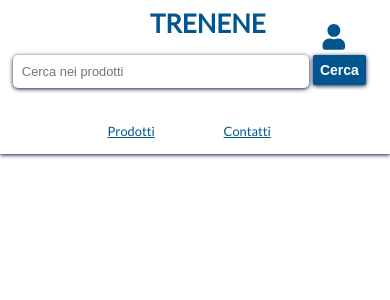
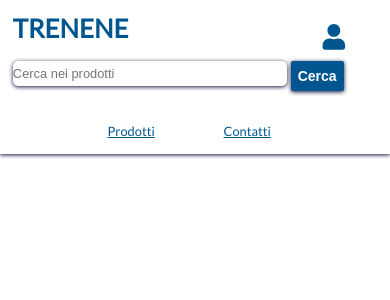
Before and after one commit to tecweb-gokart-2020/proj-treni, a PHP site: page / in a window 390 px wide. Shown: the top 300 px of the page. Run offline with PHP 8.4, Linux system fonts and the light colour scheme; data that the repository does not hold is empty; some web fonts are replaced.

Commit message:
Primo refactor CSS in mobile.css

```diff
--- a/src/styles/css/general.css
+++ b/src/styles/css/general.css
@@ -76,6 +76,18 @@ button:hover {
 
 .visibile {
     visibility: visible;
+}
+
+input {
+    margin: 10px;
+    border: 0;
+    box-shadow: 0 1px 4px var(--viola);
+    padding: 5px;
+    justify-self: left;
+    align-self: center;
+    background-color: #ffffff;
+    font-size: 14px;
+    border-radius: 5px;
 }
 
 
@@ -504,18 +516,6 @@ li {
     list-style: none;
 }
 
-input {
-    margin: 10px;
-    border: 0;
-    box-shadow: 0 1px 4px var(--viola);
-    padding: 5px;
-    justify-self: left;
-    align-self: center;
-    background-color: #ffffff;
-    font-size: 14px;
-    border-radius: 5px;
-}
-
 .ordine {
     border: 0;
     box-shadow: 0 1px 4px var(--viola);
--- a/src/styles/css/mobile.css
+++ b/src/styles/css/mobile.css
@@ -14,7 +14,7 @@ input {
     font-size: 14px;
 }
 
-header h1 {
+#h1header {
     text-align: left;
     margin-top: .5em;
     margin-left: 0.5em;
@@ -22,14 +22,14 @@ header h1 {
     margin-bottom: 0.3em;
 }
 
-header form#ricercaHeader {
+#ricercaHeader {
     position: relative;
     float: left;
     width: 95%;
     margin-top: 10px;
 }
 
-header form#ricercaHeader input[type="search"] {
+header #searchQuery {
     position: relative;
     width: 80%;
     height: auto;
@@ -109,7 +109,7 @@ main div#areaPersonale input {
     margin-bottom: 1em;
 }
 
-main div#areaPersonale img {
+.immagineProdottoOrdini {
     width: 100%;
     height: 100%;
     object-fit: cover;
@@ -145,7 +145,7 @@ main div#areaPersonale img {
     text-align: center;
 }
 
-main div#categorie input[type="submit"] {
+#formCategorie input[type="submit"] {
     padding: 0.5em;
     color: white;
     background-color: var(--blu);
```
